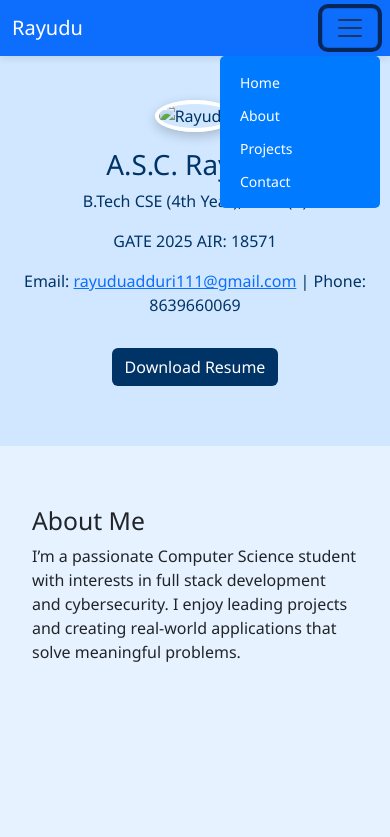
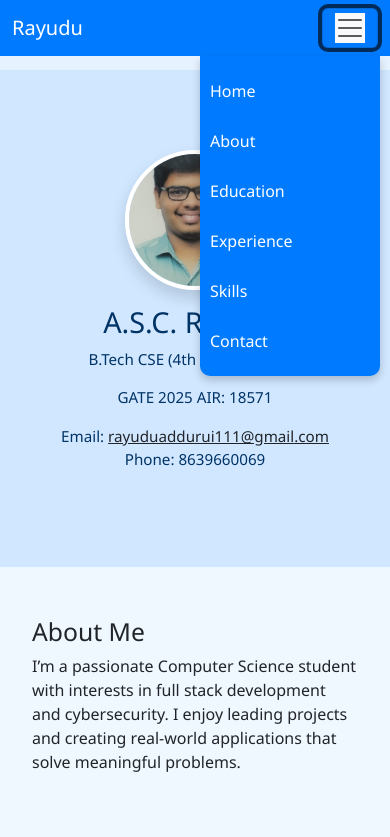
Before and after one commit to vijayaadduri/Resume, a plain HTML site: page index.html in a window 390 px wide. Both pictures are taken after a click on the button 350 px from the left and 28 px from the top of the page. Shown: the top 837 px of the page. Drawn offline with nearby package versions, Linux system fonts and the light colour scheme.

Commit message:
Update index.html

```diff
--- a/index.html
+++ b/index.html
@@ -1,97 +1,143 @@
 <!DOCTYPE html>
 <html lang="en">
+<head>
+  <meta charset="UTF-8" />
+  <meta name="viewport" content="width=device-width, initial-scale=1" />
+  <title>Rayudu's Portfolio</title>
 
-<head>
-  <meta charset="UTF-8">
-  <meta name="viewport" content="width=device-width, initial-scale=1.0">
-  <title>Rayudu's Portfolio</title>
-  <link href="https://cdn.jsdelivr.net/npm/bootstrap@5.3.0/dist/css/bootstrap.min.css" rel="stylesheet">
+  <!-- Bootstrap CSS -->
+  <link href="https://cdn.jsdelivr.net/npm/bootstrap@5.3.0/dist/css/bootstrap.min.css" rel="stylesheet" />
+
+  <!-- AOS CSS -->
+  <link href="https://unpkg.com/aos@2.3.1/dist/aos.css" rel="stylesheet" />
+
+  <!-- Custom CSS -->
   <style>
+    html {
+      scroll-behavior: smooth;
+    }
+
     body {
-      background-color: #e6f2ff;
-      font-family: 'Segoe UI', Tahoma, Geneva, Verdana, sans-serif;
+      font-family: 'Segoe UI', sans-serif;
+      background: linear-gradient(to bottom, #e6f2ff, #f2f9ff);
+      margin: 0;
+      padding-top: 70px;
+    }
+
+    .navbar {
+      background-color: #007bff;
+    }
+
+    .navbar-brand,
+    .nav-link {
+      color: #fff !important;
     }
 
     .hero {
       background-color: #d0e7ff;
-      padding: 100px 20px 60px;
+      padding: 80px 20px;
       text-align: center;
       color: #003366;
     }
 
     .hero img {
-      width: 150px;
-      height: 150px;
+      width: 140px;
+      height: 140px;
       object-fit: cover;
       border-radius: 50%;
-      border: 4px solid #fff;
-      box-shadow: 0 4px 12px rgba(0, 0, 0, 0.2);
+      border: 4px solid white;
+      margin-bottom: 15px;
     }
 
     section {
-      padding: 60px 20px;
+      padding: 50px 20px;
     }
 
-    nav {
-      box-shadow: 0 2px 8px rgba(0, 0, 0, 0.1);
+    .section-lightblue {
+      background-color: #f0f8ff;
     }
 
-    /* Mobile dropdown custom style */
-    @media (max-width: 991.98px) {
-      .navbar-collapse {
-        background-color: #007bff;
-        position: absolute;
-        top: 56px;
-        right: 10px;
-        width: 160px;
-        border-radius: 5px;
-        padding: 10px;
-        z-index: 1000;
-      }
-
-      .navbar-nav .nav-link {
-        font-size: 14px;
-        padding: 6px 10px;
-        color: #fff !important;
-      }
+    footer {
+      background-color: #003366;
+      color: white;
+      padding: 15px;
+      text-align: center;
     }
 
     .btn-download {
-      margin-top: 15px;
-      background-color: #003366;
-      color: white;
-      transition: background-color 0.3s ease-in-out;
+      background-color: #ffc107;
+      color: #000;
+      border: none;
+      padding: 10px 22px;
+      font-weight: 600;
+      border-radius: 30px;
+      text-decoration: none;
+      transition: transform 0.3s ease;
+      display: inline-block;
     }
 
     .btn-download:hover {
-      background-color: #0055cc;
+      transform: scale(1.08);
+      background-color: #ffcf33;
+    }
+
+    ul {
+      padding-left: 20px;
+    }
+
+    @media (max-width: 576px) {
+      .hero h1 {
+        font-size: 1.8rem;
+      }
+
+      .hero p {
+        font-size: 0.95rem;
+      }
+
+      .btn-download {
+        padding: 8px 16px;
+        font-size: 0.9rem;
+      }
+
+      .navbar-collapse {
+        position: absolute;
+        top: 56px; /* height of navbar */
+        right: 10px;
+        width: 180px;
+        background-color: #007bff;
+        border-radius: 0 0 10px 10px;
+        padding: 10px;
+        box-shadow: 0 4px 8px rgba(0,0,0,0.2);
+        z-index: 999;
+      }
+
+      .navbar-collapse.show {
+        display: block !important;
+      }
+
+      .navbar-nav .nav-item {
+        margin: 5px 0;
+      }
     }
   </style>
 </head>
+<body>
 
-<body>
   <!-- Navbar -->
-  <nav class="navbar navbar-expand-lg navbar-light bg-primary fixed-top">
+  <nav class="navbar navbar-expand-lg fixed-top">
     <div class="container">
-      <a class="navbar-brand text-white" href="#">Rayudu</a>
-      <button class="navbar-toggler" type="button" data-bs-toggle="collapse" data-bs-target="#navbarContent"
-        aria-controls="navbarContent" aria-expanded="false" aria-label="Toggle navigation">
-        <span class="navbar-toggler-icon"></span>
+      <a class="navbar-brand" href="#home">Rayudu</a>
+      <button class="navbar-toggler" type="button" data-bs-toggle="collapse" data-bs-target="#navbarNav">
+        <span class="navbar-toggler-icon bg-light"></span>
       </button>
-      <div class="collapse navbar-collapse justify-content-end" id="navbarContent">
+      <div class="collapse navbar-collapse justify-content-end" id="navbarNav">
         <ul class="navbar-nav">
-          <li class="nav-item">
-            <a class="nav-link text-white" href="#home">Home</a>
-          </li>
-          <li class="nav-item">
-            <a class="nav-link text-white" href="#about">About</a>
-          </li>
-          <li class="nav-item">
-            <a class="nav-link text-white" href="#projects">Projects</a>
-          </li>
-          <li class="nav-item">
-            <a class="nav-link text-white" href="#contact">Contact</a>
-          </li>
+          <li class="nav-item"><a class="nav-link" href="#home">Home</a></li>
+          <li class="nav-item"><a class="nav-link" href="#about">About</a></li>
+          <li class="nav-item"><a class="nav-link" href="#education">Education</a></li>
+          <li class="nav-item"><a class="nav-link" href="#experience">Experience</a></li>
+          <li class="nav-item"><a class="nav-link" href="#skills">Skills</a></li>
+          <li class="nav-item"><a class="nav-link" href="#contact">Contact</a></li>
         </ul>
       </div>
     </div>
@@ -99,25 +145,88 @@
 
   <!-- Home Section -->
   <section id="home" class="hero">
-    <img src="your-photo.jpg" alt="Rayudu">
-    <h1 class="mt-3">A.S.C. Rayudu</h1>
-    <p>B.Tech CSE (4th Year), AUCE(A)</p>
-    <p>GATE 2025 AIR: 18571</p>
-    <p>Email: <a href="mailto:rayuduadduri111@gmail.com">rayuduadduri111@gmail.com</a> | Phone: 8639660069</p>
-    <a href="your_resume.pdf" class="btn btn-download" download>Download Resume</a>
+    <div class="container" data-aos="fade-up">
+      <img src="photonew.jpg" alt="Rayudu Profile" class="shadow" />
+      <h1 class="display-5">A.S.C. Rayudu</h1>
+      <p class="lead">B.Tech CSE (4th Year), AUCE(A)</p>
+      <p>GATE 2025 AIR: 18571</p>
+      <p>Email: <a href="mailto:rayuduaddurui111@gmail.com" class="text-dark">rayuduaddurui111@gmail.com</a><br>Phone: 8639660069</p>
+    </div>
   </section>
 
   <!-- About Section -->
-  <section id="about">
+  <section id="about" class="section-lightblue" data-aos="fade-right">
     <div class="container">
       <h2>About Me</h2>
       <p>I’m a passionate Computer Science student with interests in full stack development and cybersecurity. I enjoy leading projects and creating real-world applications that solve meaningful problems.</p>
     </div>
   </section>
 
-  <!-- Add other sections like Projects and Contact if needed -->
+  <!-- Education Section -->
+  <section id="education" data-aos="fade-left">
+    <div class="container">
+      <h2>Education</h2>
+      <ul>
+        <li><strong>B.Tech, CSE</strong> - Andhra University (2022–2026), CGPA: 8.78</li>
+        <li><strong>GATE 2025</strong> - AIR: 18571</li>
+        <li><strong>Class XII</strong> - Sri Chaitanya Jr. College, 97.8%</li>
+        <li><strong>Class X</strong> - Sri Sathya Sai Vidya Vihar, CGPA: 8.44</li>
+      </ul>
+    </div>
+  </section>
 
+  <!-- Experience Section -->
+  <section id="experience" class="section-lightblue" data-aos="zoom-in">
+    <div class="container">
+      <h2>Experience & Internships</h2>
+      <div class="mb-3">
+        <h5>Team Lead – I&T Labs, Visakhapatnam</h5>
+        <p>Led a 13-member team to complete a web-based project. Gained leadership skills in task delegation, motivation, and conflict resolution.</p>
+      </div>
+      <div>
+        <h5>Intern – Full Stack Developer</h5>
+        <p>Built a hospital website using HTML, CSS, JS. Integrated a database for storing client data. Duration: Mar 2024 – Aug 2024.</p>
+      </div>
+    </div>
+  </section>
+
+  <!-- Skills Section -->
+  <section id="skills" data-aos="fade-up">
+    <div class="container">
+      <h2>Skills & Certifications</h2>
+      <ul>
+        <li><strong>Languages:</strong> C (Basics), Python (Basics)</li>
+        <li><strong>Web Development:</strong> HTML, CSS, JavaScript</li>
+        <li><strong>Database:</strong> MySQL</li>
+      </ul>
+      <h3 class="mt-3">Certifications</h3>
+      <ul>
+        <li>Python Bootcamp – I&T Labs</li>
+        <li>Full Stack Development – I&T Labs</li>
+      </ul>
+    </div>
+  </section>
+
+  <!-- Contact Section -->
+  <section id="contact" class="section-lightblue" data-aos="fade-up">
+    <div class="container">
+      <h2>Contact</h2>
+      <p><strong>Email:</strong> <a href="mailto:rayuduaddurui111@gmail.com">rayuduaddurui111@gmail.com</a></p>
+      <p><strong>Phone:</strong> 8639660069</p>
+      <p><strong>Languages Known:</strong> English, Telugu</p>
+    </div>
+  </section>
+
+  <!-- Footer -->
+  <footer>
+    <p>Portfolio @ A.S.C.Rayudu</p>
+  </footer>
+
+  <!-- Scripts -->
   <script src="https://cdn.jsdelivr.net/npm/bootstrap@5.3.0/dist/js/bootstrap.bundle.min.js"></script>
+  <script src="https://unpkg.com/aos@2.3.1/dist/aos.js"></script>
+  <script>
+    AOS.init();
+  </script>
 </body>
-
 </html>
```
